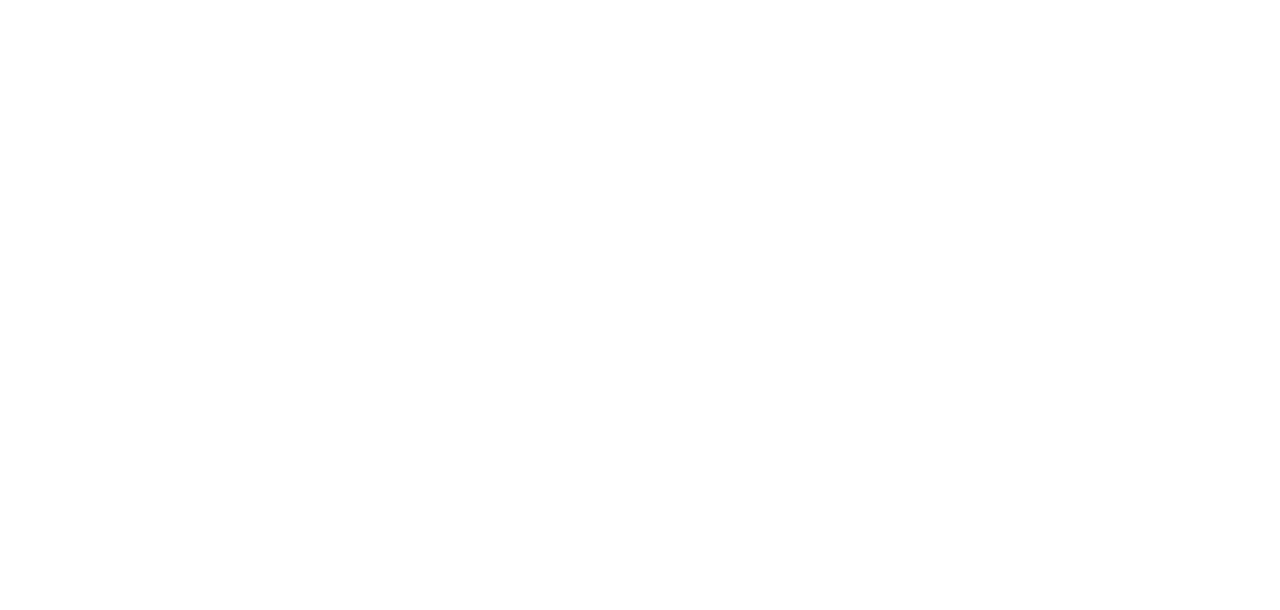
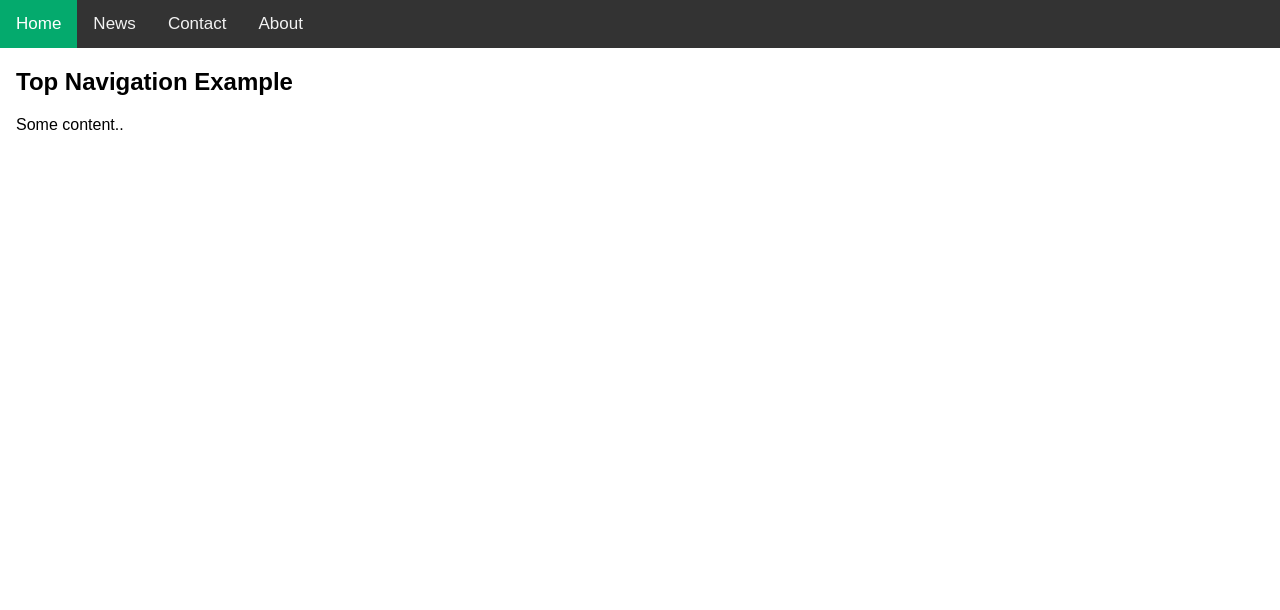
Before and after one commit to flashbangdot/update, a plain HTML site: page index.html in a window 1280 px wide. Shown: the top 610 px of the page. Drawn offline with Linux system fonts and the light colour scheme.

Commit message:
Update index.html

```diff
--- a/index.html
+++ b/index.html
@@ -1,3 +1,51 @@
-<div style="margin: 50%">
-  <h1>Hello Ma. Marielle!</h1>
+<!DOCTYPE html>
+<html>
+<head>
+<meta name="viewport" content="width=device-width, initial-scale=1">
+<style>
+body {
+  margin: 0;
+  font-family: Arial, Helvetica, sans-serif;
+}
+
+.topnav {
+  overflow: hidden;
+  background-color: #333;
+}
+
+.topnav a {
+  float: left;
+  color: #f2f2f2;
+  text-align: center;
+  padding: 14px 16px;
+  text-decoration: none;
+  font-size: 17px;
+}
+
+.topnav a:hover {
+  background-color: #ddd;
+  color: black;
+}
+
+.topnav a.active {
+  background-color: #04AA6D;
+  color: white;
+}
+</style>
+</head>
+<body>
+
+<div class="topnav">
+  <a class="active" href="#home">Home</a>
+  <a href="#news">News</a>
+  <a href="#contact">Contact</a>
+  <a href="#about">About</a>
 </div>
+
+<div style="padding-left:16px">
+  <h2>Top Navigation Example</h2>
+  <p>Some content..</p>
+</div>
+
+</body>
+</html>
```
